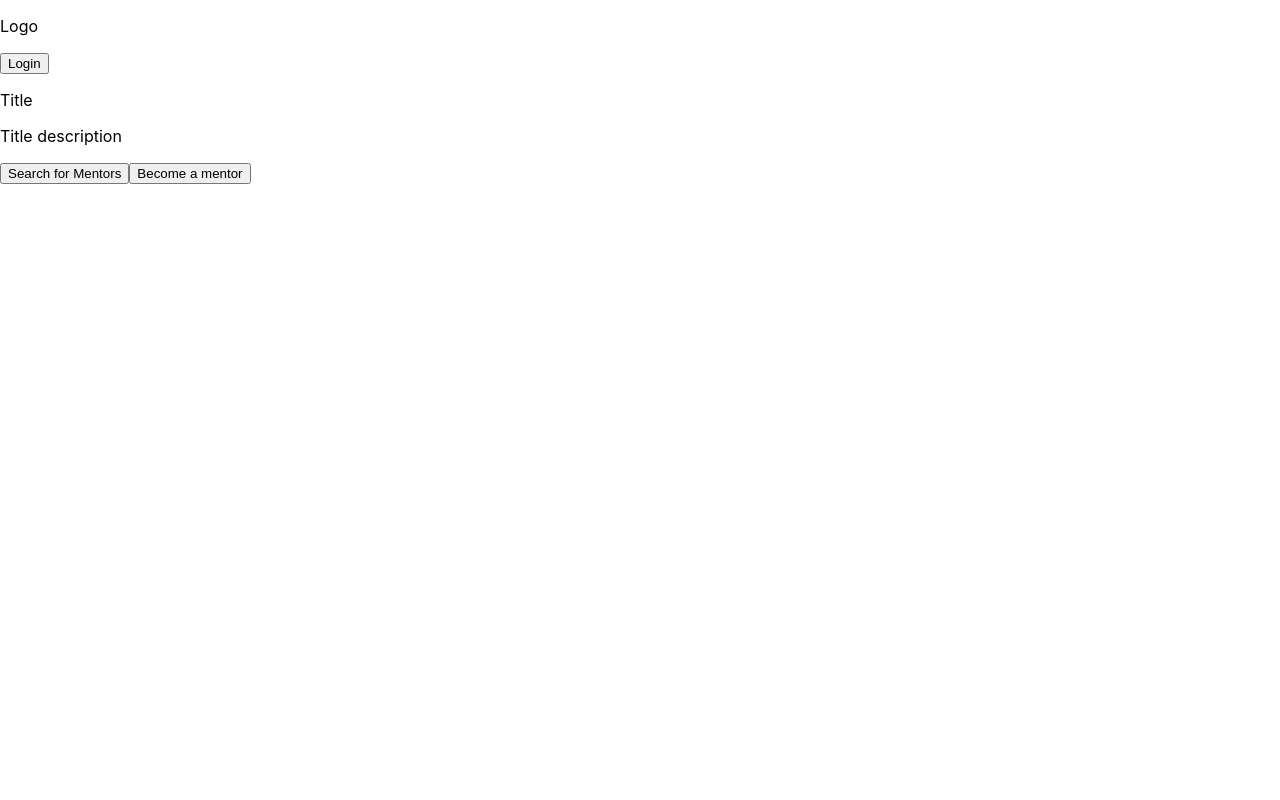
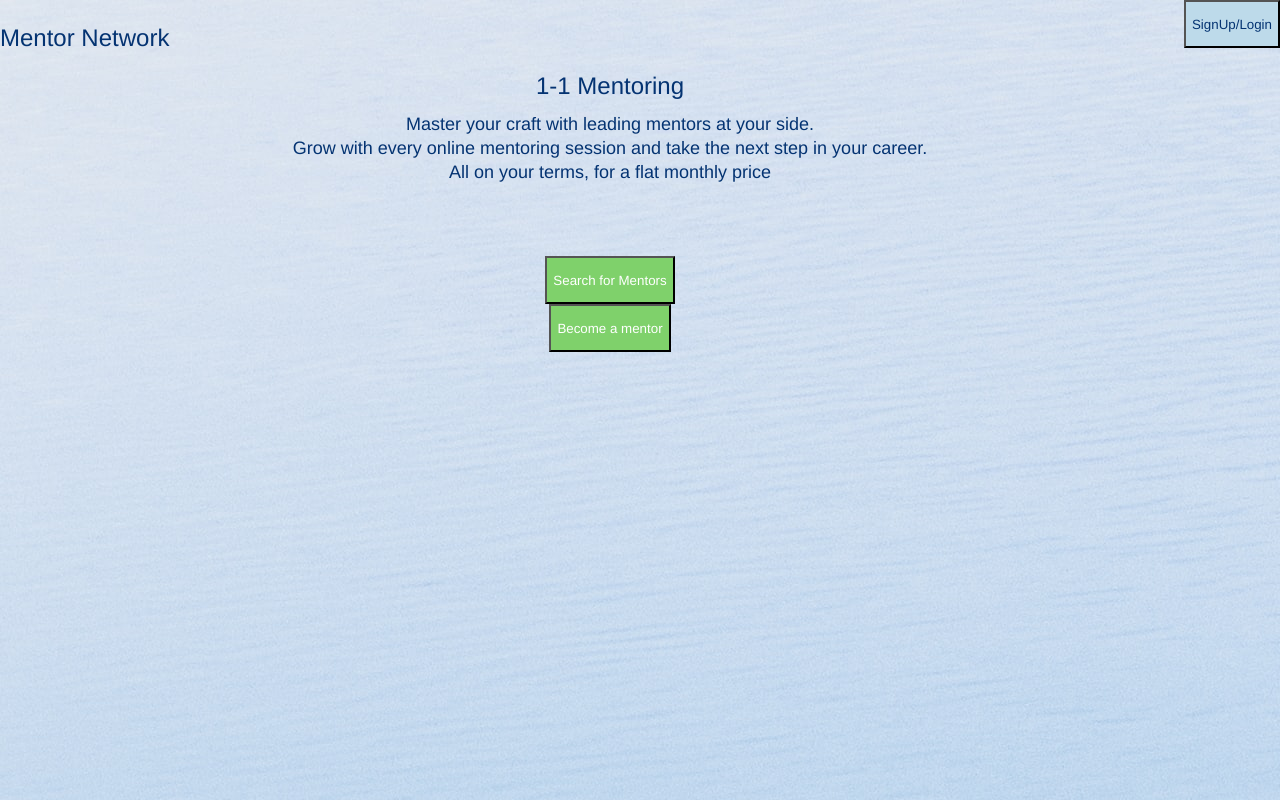
Before and after one commit to yashmundra/MentorNetwork, a React (Create React App) app in the folder mentor-network-app/: page / in a window 1280 px wide. Built offline with nearby package versions, Linux system fonts and the light colour scheme.

Commit message:
Home page complete

```diff
--- a/mentor-network-app/src/App.js
+++ b/mentor-network-app/src/App.js
@@ -1,4 +1,3 @@
-import logo from './logo.svg';
 import './App.css';
 import HomePage  from './homePage/HomePage.js'
 
--- /dev/null
+++ b/mentor-network-app/src/homePage/HomePage.css
@@ -0,0 +1,85 @@
+.homePageContainer {
+    display: grid;
+    grid-template-columns: 200px auto 60px;
+    grid-template-rows: 3rem 3rem 1.5rem 1.5rem 7rem 3rem 3rem;
+    background-image: url("../../public/background.jpg");
+    height: 100vh; /* For 100% screen height */
+    width:  100vw;
+}
+
+.logo {
+    grid-row: 1;
+    grid-column: 1/2;
+    justify-self: left;
+    font-size: x-large;
+    font-family: Helvetica;
+
+    color: #043372;
+}
+
+.loginButton {
+    grid-row: 1;
+    grid-column-start: 3;
+    grid-column-end: auto;
+    justify-self: right;
+    background-color: #BDDAEA;
+    color: #043372;
+    font-family: Helvetica;
+}
+
+.title {
+    grid-row: 2;
+    grid-column: 1/3;
+    justify-self: center;
+    font-size: x-large;
+    color: #043372;
+    font-family: Helvetica;
+}
+
+.titleDescription1 {
+    grid-row: 3;
+    grid-column: 1/3;
+    justify-self: center;
+    font-size: large;
+    color: #043372;
+    font-family: Helvetica;
+}
+
+.titleDescription2 {
+    grid-row: 4;
+    grid-column: 1/3;
+    justify-self: center;
+    font-size: large;
+    color: #043372;
+    font-family: Helvetica;
+}
+
+.titleDescription3 {
+    grid-row: 5;
+    grid-column: 1/3;
+    justify-self: center;
+    font-size: large;
+    color: #043372;
+    font-family: Helvetica;
+}
+
+.searchMentorsButton {
+    grid-row: 6;
+    grid-column: 1/3;
+    justify-self: center;
+    background-color: #7FD16B;
+    color: white;
+    font-family: Helvetica;
+
+}
+
+.becomeMentorButton {
+    grid-row: 7;
+    grid-column: 1/3;
+    justify-self: center;
+    background-color: #7FD16B;
+    color: white;
+    font-family: Helvetica;
+
+
+}
--- a/mentor-network-app/src/homePage/HomePage.js
+++ b/mentor-network-app/src/homePage/HomePage.js
@@ -1,14 +1,17 @@
 import React from "react";
+import './HomePage.css'
 
 export default function HomePage(){
     return (
-        <div className='HomePageContainer'>
-            <p>Logo</p>
-            <button>Login</button>
-            <p>Title</p>
-            <p>Title description</p>
-            <button>Search for Mentors</button>
-            <button>Become a mentor</button>
+        <div className='homePageContainer'>
+            <p className="logo">Mentor Network</p>
+            <button className="loginButton">SignUp/Login</button>
+            <p className="title">1-1 Mentoring</p>
+            <p className="titleDescription1">Master your craft with leading mentors at your side.<br></br> </p>
+            <p className="titleDescription2">Grow with every online mentoring session and take the next step in your career.<br></br> </p>
+            <p className="titleDescription3">All on your terms, for a flat monthly price </p>
+            <button className="searchMentorsButton">Search for Mentors</button>
+            <button className="becomeMentorButton">Become a mentor</button>
     </div>
     )
 }
```
Also changed, not shown: mentor-network-app/public/background.jpg (added), 1 other file (tests, documents, lock files or other folders).
